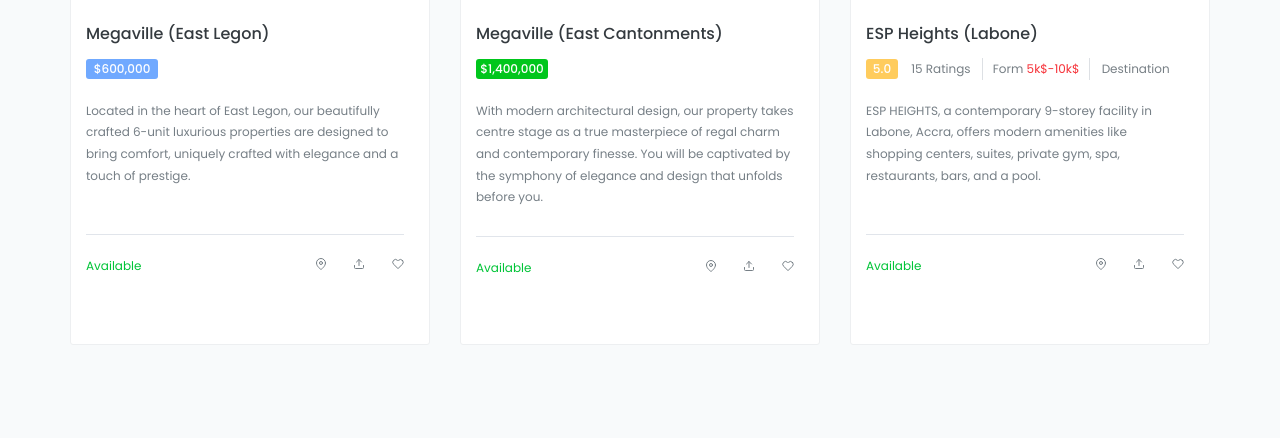
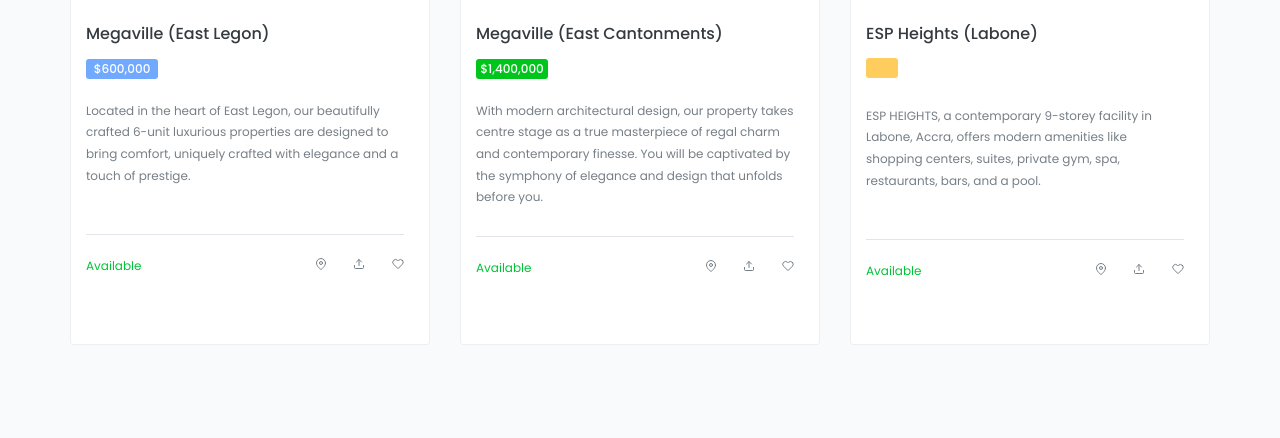
Before and after one commit to Steph-en/hochonline, a plain HTML site: page index.html in a window 1280 px wide. Shown: the part 2294-2732 px from the top of the page. Drawn offline with nearby package versions, Linux system fonts and the light colour scheme.

Commit message:
Finised home workin on about

```diff
--- a/index.html
+++ b/index.html
@@ -290,13 +290,7 @@
               <div class="single-explore-txt bg-theme-3">
                 <h2><a href="#">ESP heights (labone)</a></h2>
                 <p class="explore-rating-price">
-                  <span class="explore-rating">5.0</span>
-                  <a href="#"> 15 ratings</a>
-                  <span class="explore-price-box">
-                    form
-                    <span class="explore-price">5k$-10k$</span>
-                  </span>
-                  <a href="#">destination</a>
+                  <span class="explore-rating"></span>
                 </p>
                 <div class="explore-person">
                   <div class="row">
```
